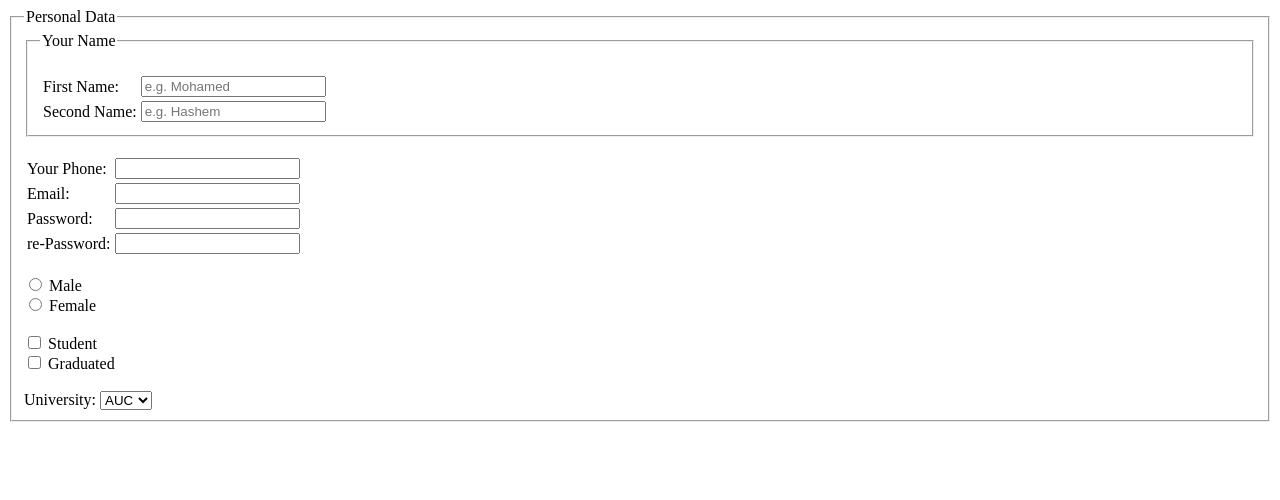
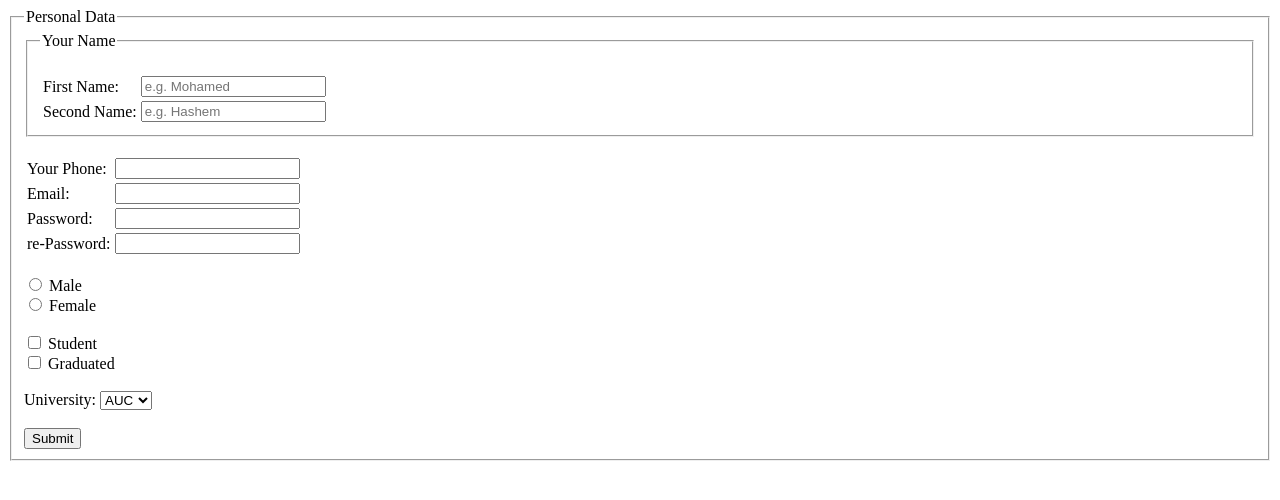
Before and after one commit to ahmediramadan01/sprints-form-task, a plain HTML site: page index.html in a window 1280 px wide. Drawn offline with Linux system fonts and the light colour scheme.

Commit message:
Add submit button

```diff
--- a/index.html
+++ b/index.html
@@ -103,6 +103,8 @@
                         <option value="zu">ZU</option>
                     </select>
                 </div>
+                <br>
+                <div><input type="submit"></div>
             </fieldset>
         </form>
     </body>
```
